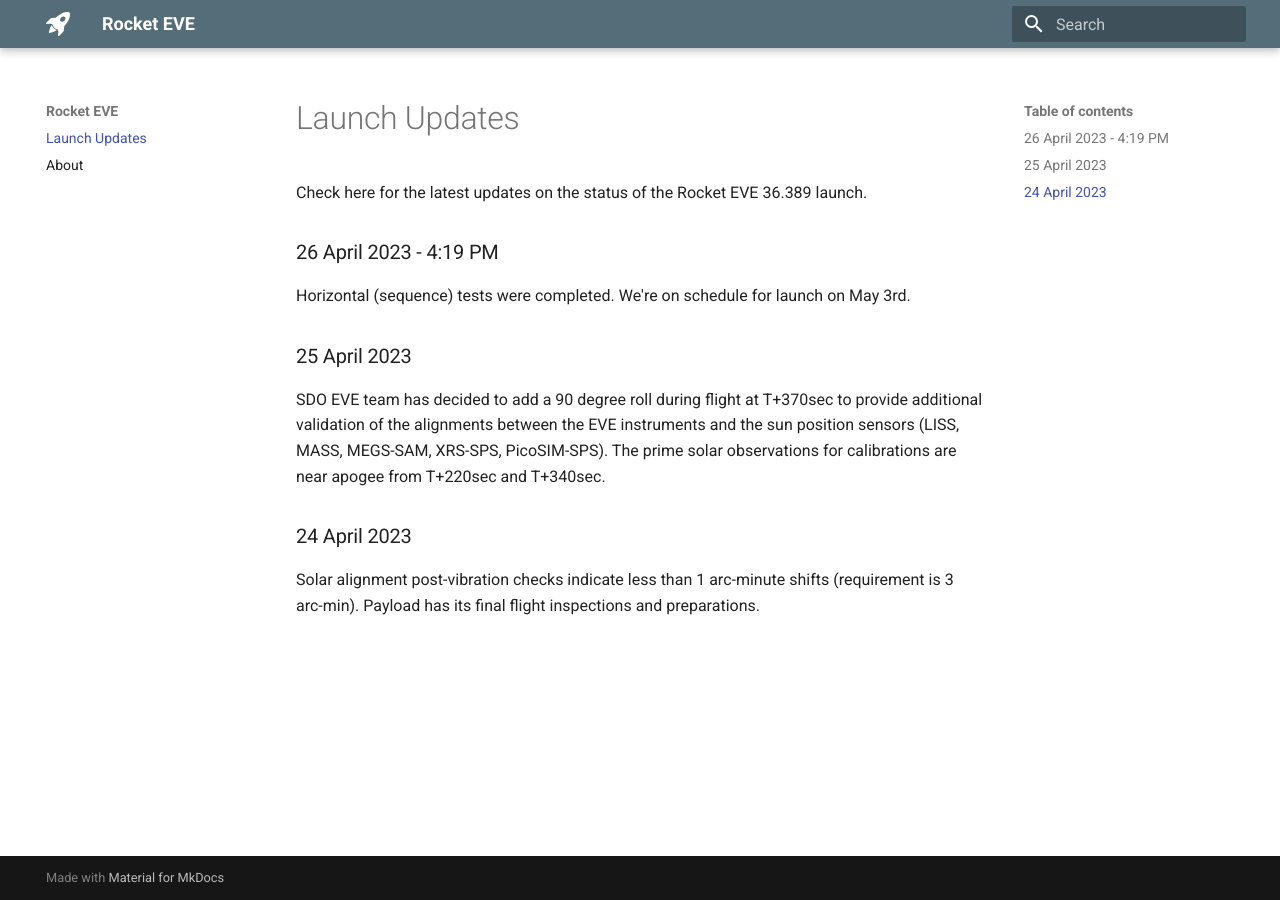
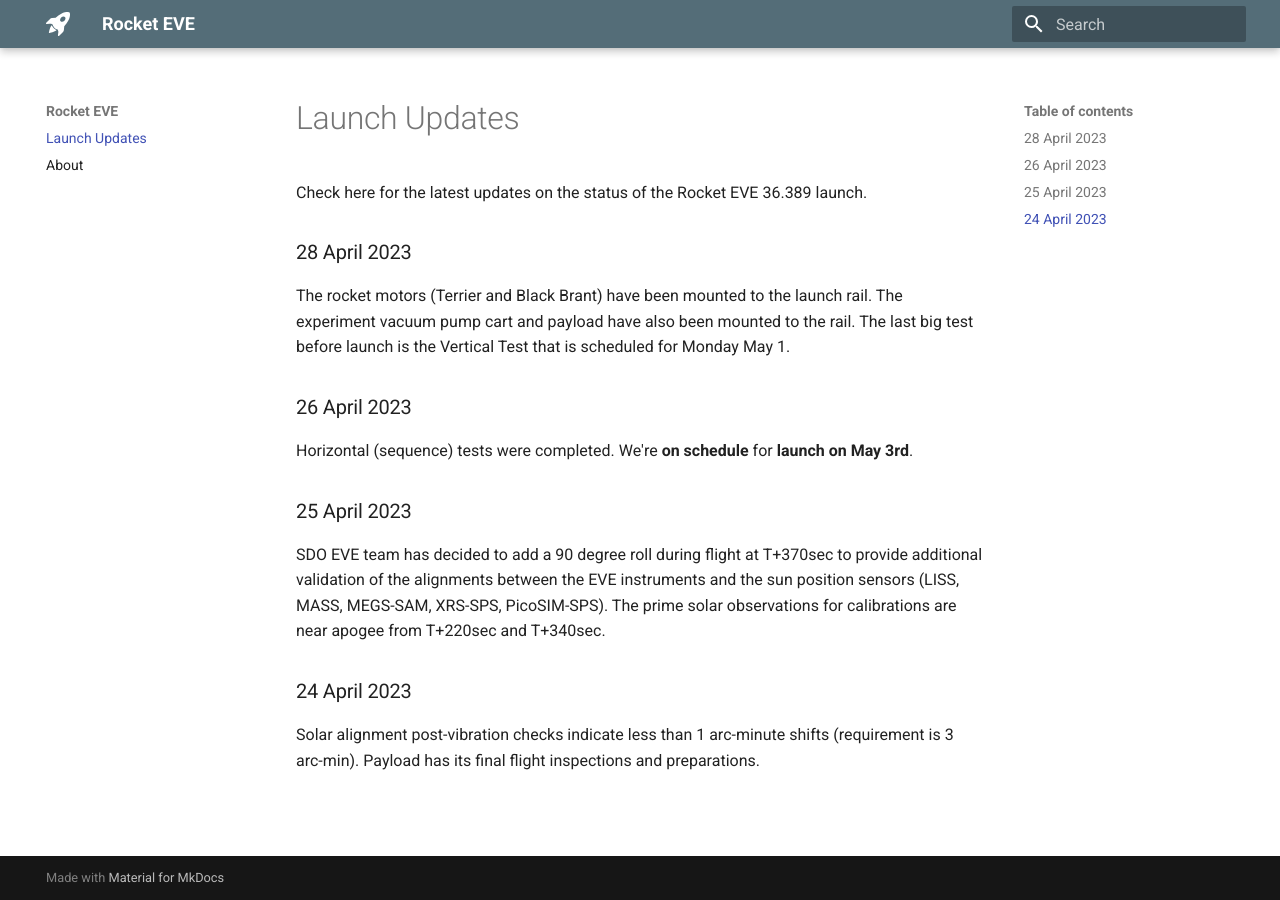
Before and after one commit to rocket-eve/launch-site, an MkDocs documentation site: the page built from docs/index.md, in a window 1280 px wide. Built offline with MkDocs 1.6.1 and Material for MkDocs 9.7.7, drawn with Linux system fonts in a browser that asks for light colours.

Commit message:
updates through 28 april

```diff
--- a/docs/index.md
+++ b/docs/index.md
@@ -2,9 +2,13 @@
 
 Check here for the latest updates on the status of the Rocket EVE 36.389 launch.
 
-### 26 April 2023 - 4:19 PM
+### 28 April 2023
 
-Horizontal (sequence) tests were completed. We're on schedule for launch on May 3rd.
+The rocket motors (Terrier and Black Brant) have been mounted to the launch rail.  The experiment vacuum pump cart and payload have also been mounted to the rail. The last big test before launch is the Vertical Test that is scheduled for Monday May 1.
+
+### 26 April 2023
+
+Horizontal (sequence) tests were completed. We're __on schedule__ for __launch on May 3rd__.
 
 ### 25 April 2023
 
```
